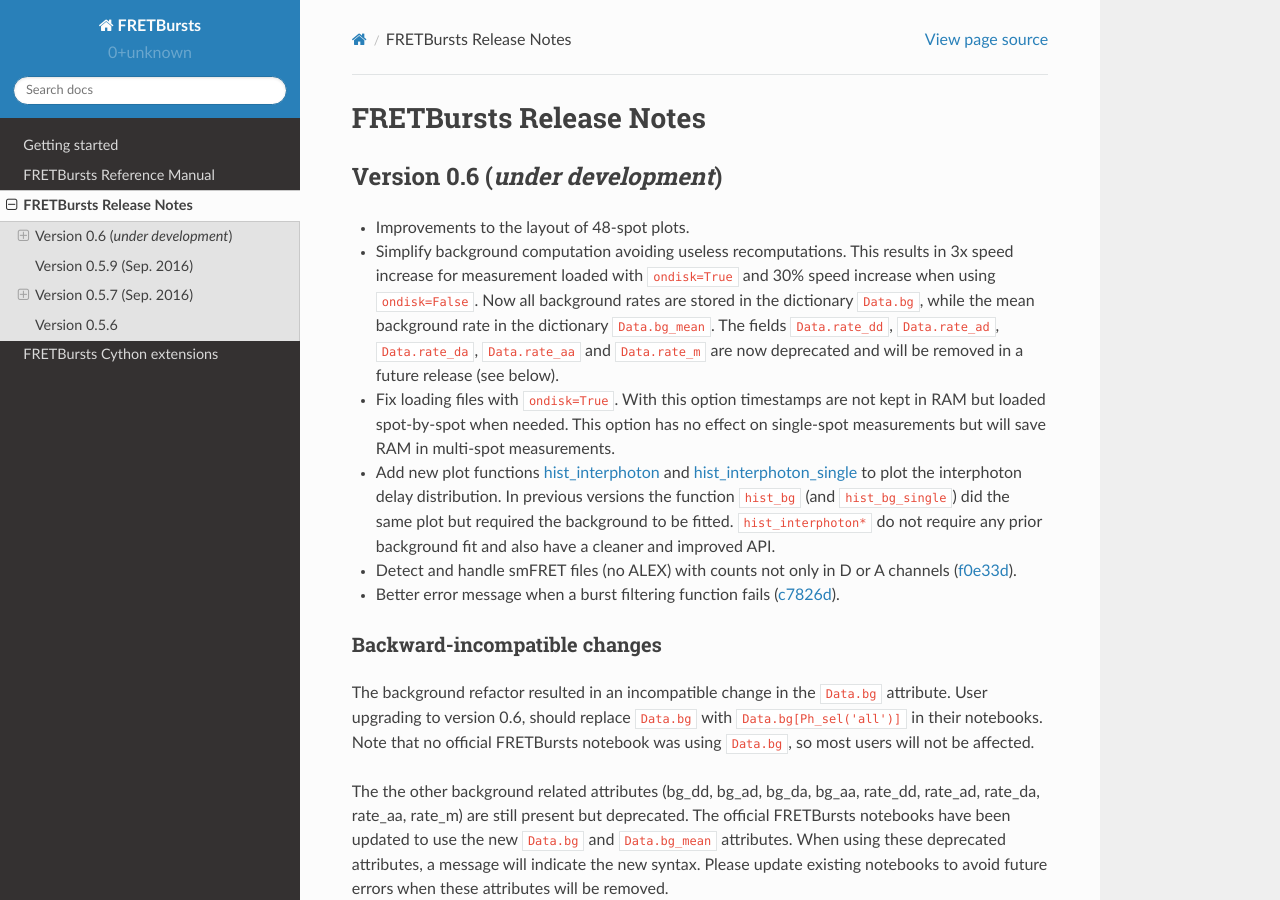
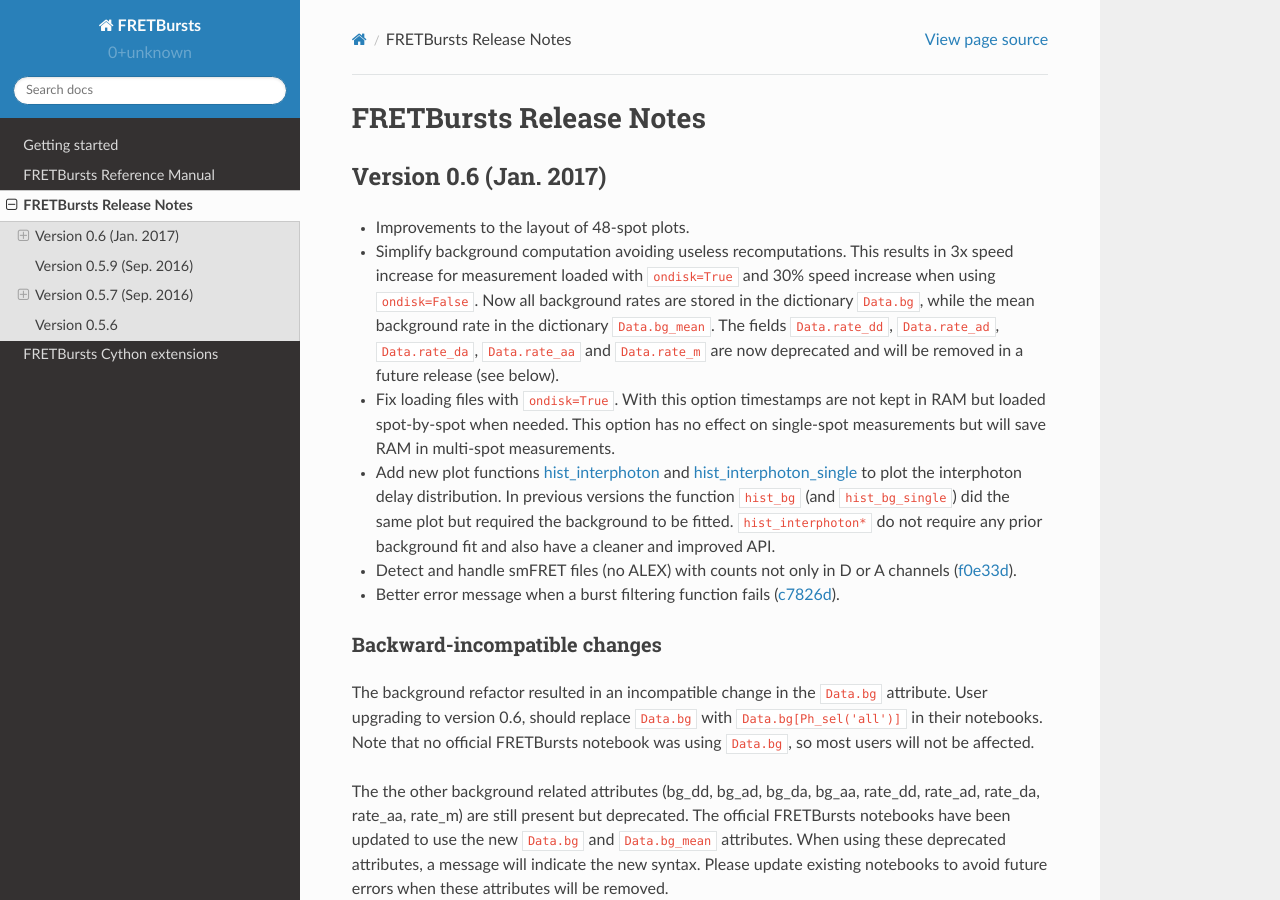
Before and after one commit to tritemio/FRETBursts, a Sphinx documentation site: the page built from docs/source/releasenotes.rst, in a window 1280 px wide and 900 px high. Built offline with Sphinx 7.4.7 and the Read the Docs theme 2.0.0, drawn with Linux system fonts in a browser that asks for light colours; the version number could not be read and is left out.

Commit message:
DOC: updates for 0.6 release

```diff
--- a/docs/source/releasenotes.rst
+++ b/docs/source/releasenotes.rst
@@ -1,8 +1,8 @@
 FRETBursts Release Notes
 ========================
 
-Version 0.6 (*under development*)
----------------------------------
+Version 0.6 (Jan. 2017)
+-----------------------
 
 - Improvements to the layout of 48-spot plots.
 - Simplify background computation avoiding useless recomputations.
```
Also changed, not shown: README.md (+3 -0 lines).
